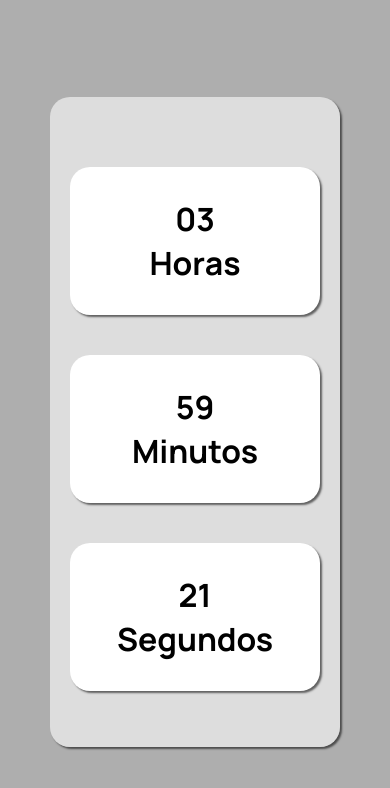
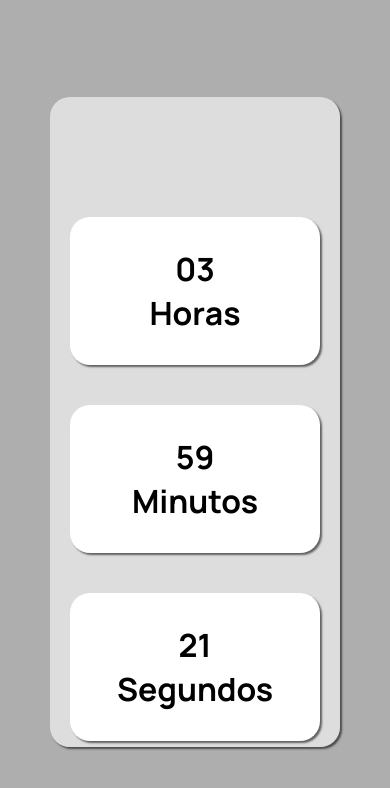
Before and after one commit to AntonioMesquit/my-first-clock-virtual, a plain HTML site: page index.html in a window 390 px wide. Drawn offline with Linux system fonts and the light colour scheme.

Commit message:
Update style.css

```diff
--- a/style.css
+++ b/style.css
@@ -37,8 +37,8 @@ body{
 @media screen and (max-width:950px){
 
     .clock{
-height: 650px;
-padding-block: 50px;
+    height: 650px;
+    padding-block: 100px;
 
    flex-direction: column;
   }
@@ -50,4 +50,5 @@ padding-block: 50px;
 
     }
 
+
   }
```
